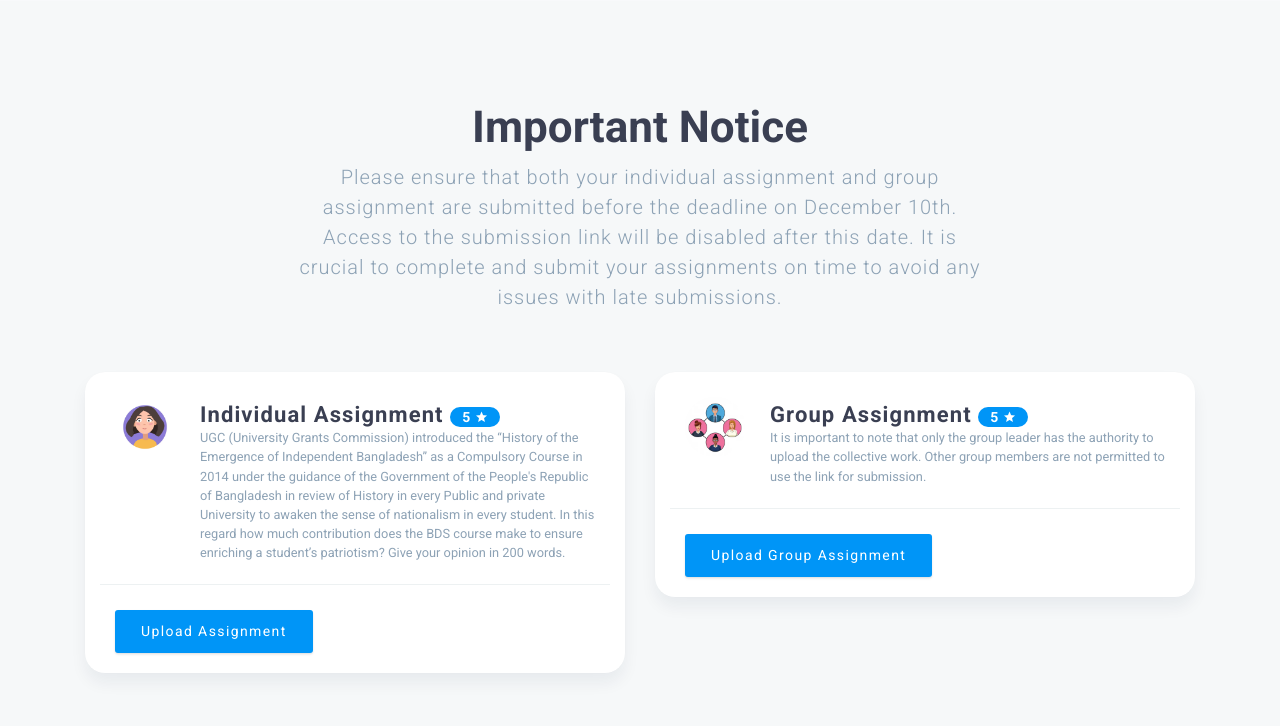
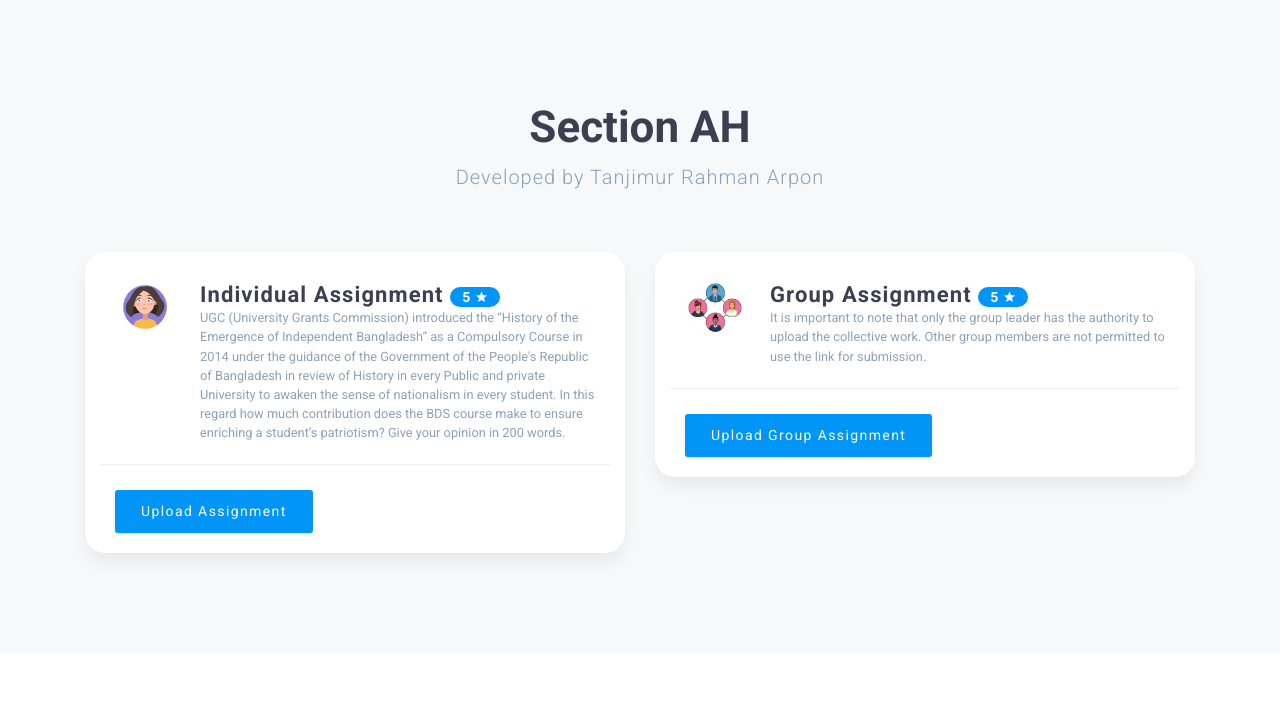
Before and after one commit to arponstech/arponstech.github.io, a plain HTML site: page bds/ah/index.html in a window 1280 px wide. Drawn offline with nearby package versions, Linux system fonts and the light colour scheme.

Commit message:
Update index.html

```diff
--- a/bds/ah/index.html
+++ b/bds/ah/index.html
@@ -27,9 +27,9 @@
   <section id="testimonials">
     <div class="container">
       <div class="title-block">
-        <h2>Important Notice</h2>
+        <h2>Section AH</h2>
         <p>
-          Please ensure that both your individual assignment and group assignment are submitted before the deadline on December 10th. Access to the submission link will be disabled after this date. It is crucial to complete and submit your assignments on time to avoid any issues with late submissions.
+          Developed by Tanjimur Rahman Arpon
         </p>
       </div>
       <div class="row">
```
